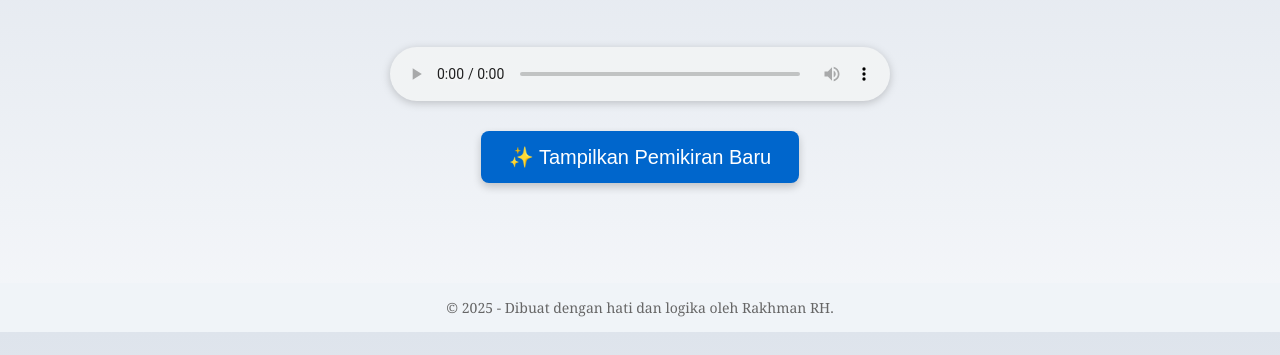
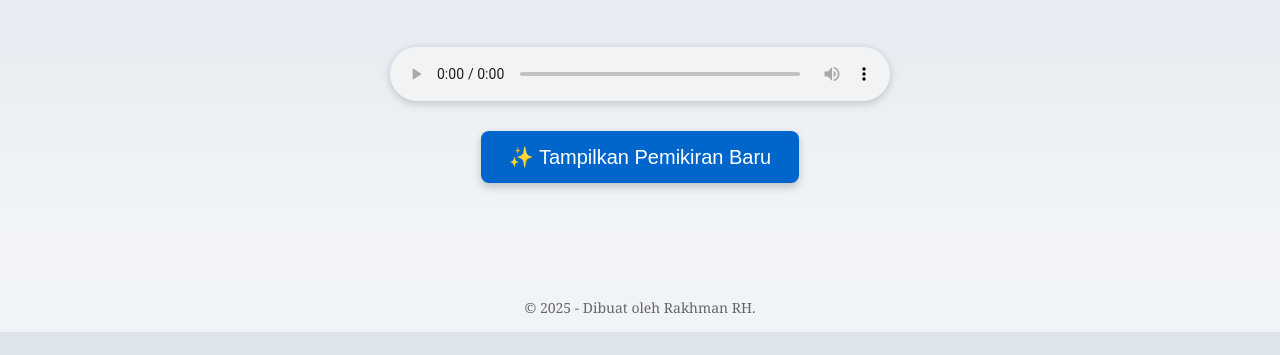
Before and after one commit to rakhman-rh/filosof-generator, a plain HTML site: page index.html in a window 1280 px wide. Shown: the part 209-564 px from the top of the page. Drawn offline with Linux system fonts and the light colour scheme.

Commit message:
Update index.html

```diff
--- a/index.html
+++ b/index.html
@@ -138,7 +138,7 @@
   <div id="output"></div>
 
   <footer>
-    &copy; 2025 - Dibuat dengan hati dan logika oleh Rakhman RH.
+    &copy; 2025 - Dibuat oleh Rakhman RH.
   </footer>
 
   <script>
```
